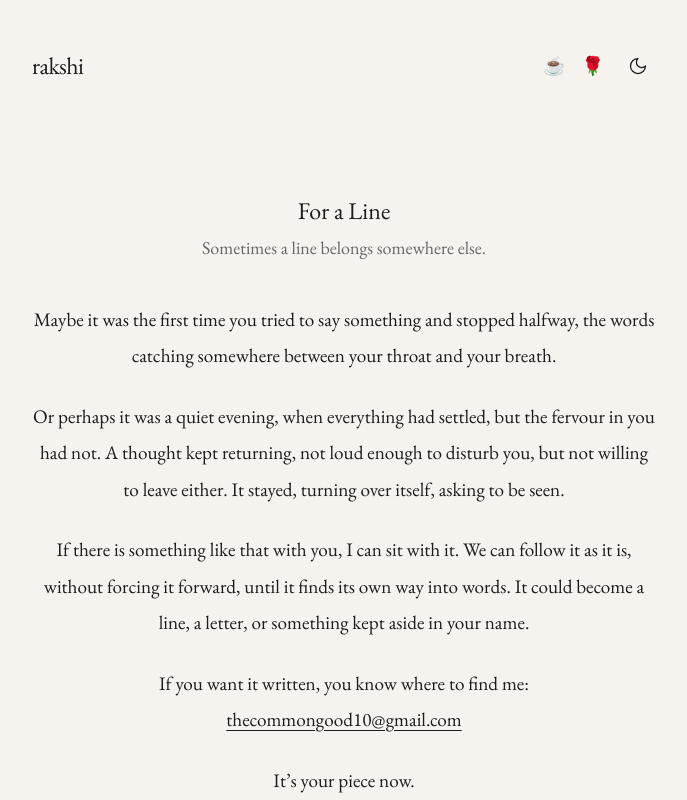
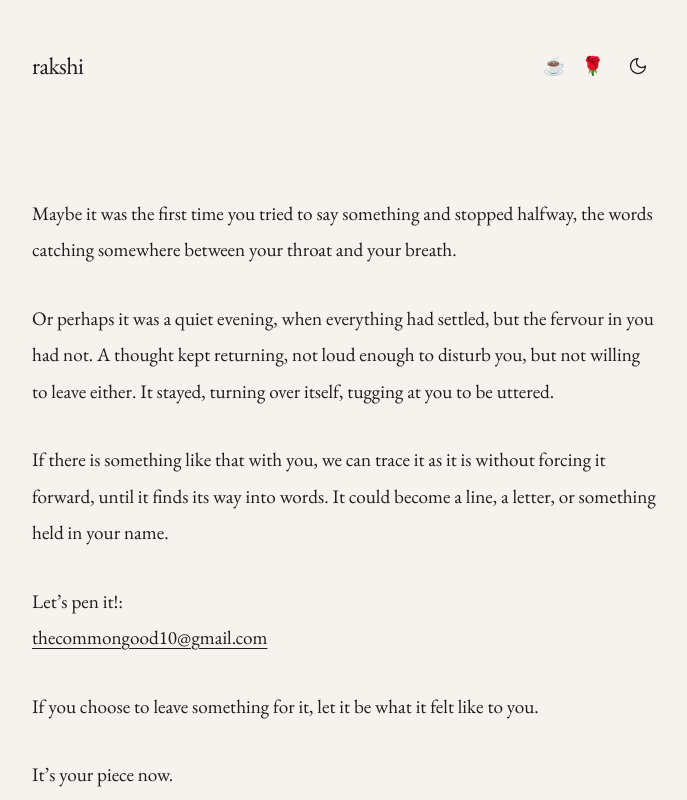
Before and after one commit to rakshew/blog, a Next.js app: page /write in a window 1280 px wide. Shown: the top 800 px of the page, without its empty margins (296-983 px from the left). Built offline with nearby package versions, Linux system fonts and the light colour scheme.

Commit message:
Refactor WritePage content and structure

```diff
--- a/app/write/page.tsx
+++ b/app/write/page.tsx
@@ -1,38 +1,22 @@
 export default function WritePage() {
   return (
     <main className="max-w-2xl mx-auto px-6 py-16 font-serif">
-      <div className="space-y-10 text-center">
-        <div className="space-y-2">
-          <h1 className="text-2xl leading-tight">For a Line</h1>
-          <p className="text-lg text-muted-foreground">
-            Sometimes a line belongs somewhere else.
-          </p>
-        </div>
+      <div className="space-y-8 text-[1.2rem] leading-[1.9]">
 
-        <div className="space-y-6 text-[1.2rem] leading-[1.9]">
         <p>
-            Maybe it was the first time you tried to say something and stopped
-            halfway, the words catching somewhere between your throat and your
-            breath.
+          Maybe it was the first time you tried to say something and stopped halfway, the words catching somewhere between your throat and your breath.
         </p>
 
         <p>
-            Or perhaps it was a quiet evening, when everything had settled, but
-            the fervour in you had not. A thought kept returning, not loud
-            enough to disturb you, but not willing to leave either. It stayed,
-            turning over itself, asking to be seen.
+          Or perhaps it was a quiet evening, when everything had settled, but the fervour in you had not. A thought kept returning, not loud enough to disturb you, but not willing to leave either. It stayed, turning over itself, tugging at you to be uttered.
         </p>
 
         <p>
-            If there is something like that with you, I can sit with it. We can
-            follow it as it is, without forcing it forward, until it finds its
-            own way into words. It could become a line, a letter, or something
-            kept aside in your name.
+          If there is something like that with you, we can trace it as it is without forcing it forward, until it finds its way into words. It could become a line, a letter, or something held in your name.
         </p>
 
         <p>
-            If you want it written, you know where to find me:
-            <br />
+          Let’s pen it!: <br />
           <a
             href="mailto:thecommongood10@gmail.com"
             className="underline underline-offset-4 hover:opacity-70 transition-opacity"
@@ -41,8 +25,12 @@ export default function WritePage() {
           </a>
         </p>
 
+        <p>
+          If you choose to leave something for it, let it be what it felt like to you.
+        </p>
+
         <p>It’s your piece now.</p>
-        </div>
+
       </div>
     </main>
   )
```
Lines whose indentation alone changed are shown as unchanged.
